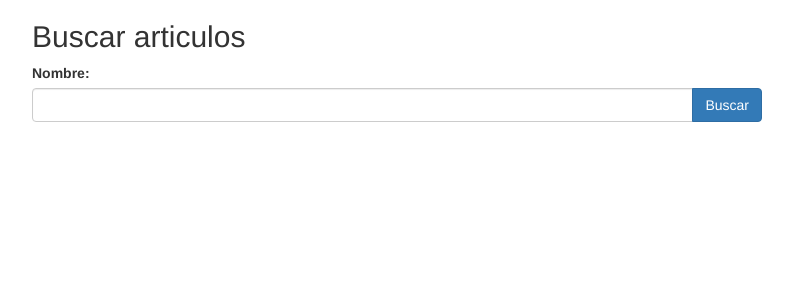
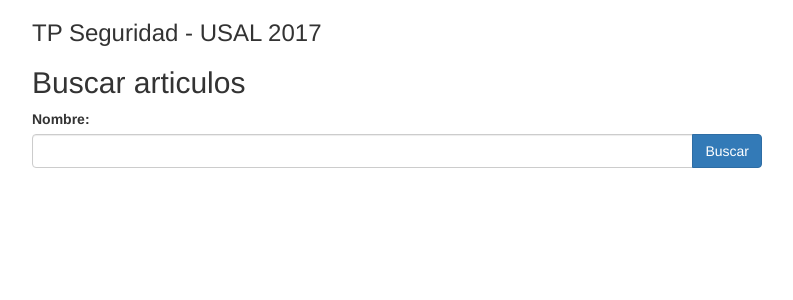
Before and after one commit to pablolucero/tp-seguridad, a PHP site: page / in a window 1280 px wide. Shown: the top 300 px of the page, without its empty margins (53-846 px from the left). Run offline with PHP 8.4, Linux system fonts and the light colour scheme.

Commit message:
add TP title

```diff
--- a/index.php
+++ b/index.php
@@ -10,6 +10,7 @@
 
     <form method="post" action="listar_articulos.php">
         <div class="form-group col-lg-8">
+            <h3>TP Seguridad - USAL 2017</h3>
             <h2>Buscar articulos</h2>
             <label for="nombre">Nombre:</label>
             <div class="input-group">
```
